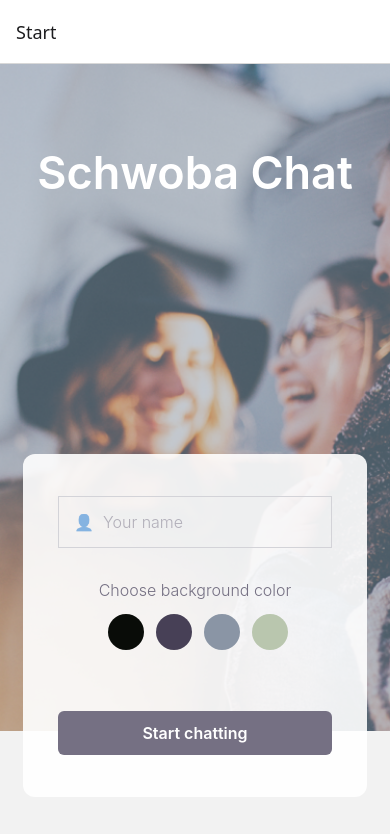
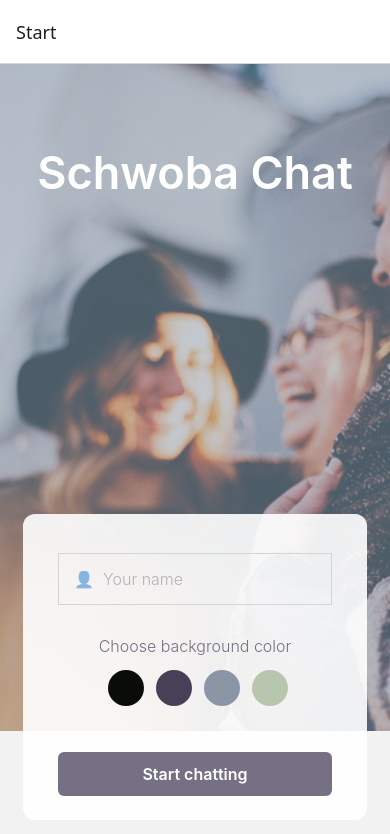
Before and after one commit to dkorotkov444/chat-demo, a React Native app: screen /Start in a window 390 px wide. Shown: the top 834 px of the page. Built offline with nearby package versions, Linux system fonts and the light colour scheme.

Commit message:
A5-E5.2 Fixed keyboard bud on Stasrt screen for old Android 9.

```diff
--- a/components/Start.js
+++ b/components/Start.js
@@ -26,7 +26,7 @@ const Start = ({ navigation }) => {
     return (
         <KeyboardAvoidingView
             style={styles.container}
-            behavior={Platform.OS === 'ios' ? 'padding' : 'height'}
+            behavior={'padding'}
             keyboardVerticalOffset={Platform.OS === 'ios' ? 64 : 0}
         >
             <ImageBackground
@@ -99,7 +99,8 @@ const styles = StyleSheet.create({
     image: {
         flex: 1,
         width: '100%',
-        justifyContent: "flex-start"},
+        justifyContent: 'space-between',
+    },
     header: {
         height: '20%',
         width: '100%',
@@ -126,20 +127,18 @@ const styles = StyleSheet.create({
         color: '#000',
     },
     panel: {
-        position: 'absolute',
-        bottom: '6%',
         alignSelf: 'center',
         width: '88%',
-        height: '44%',
         backgroundColor: 'rgba(255,255,255,0.9)',
         borderRadius: 12,
         padding: 16,
+        marginBottom: 24,
     },
     panelSection: {
-        flex: 1,
         width: '100%',
         alignItems: 'center',
         justifyContent: 'center',
+        paddingVertical: 8,
     },
     label: {
         fontSize: 16,
```
